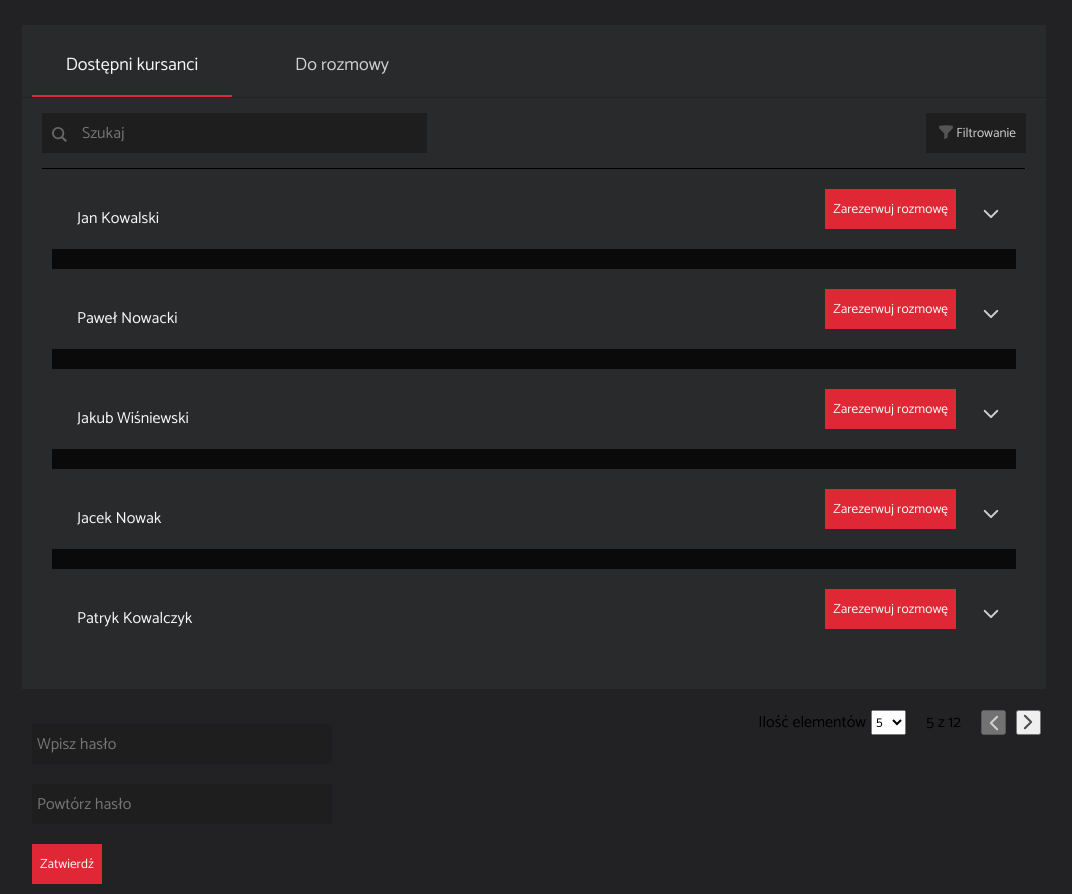
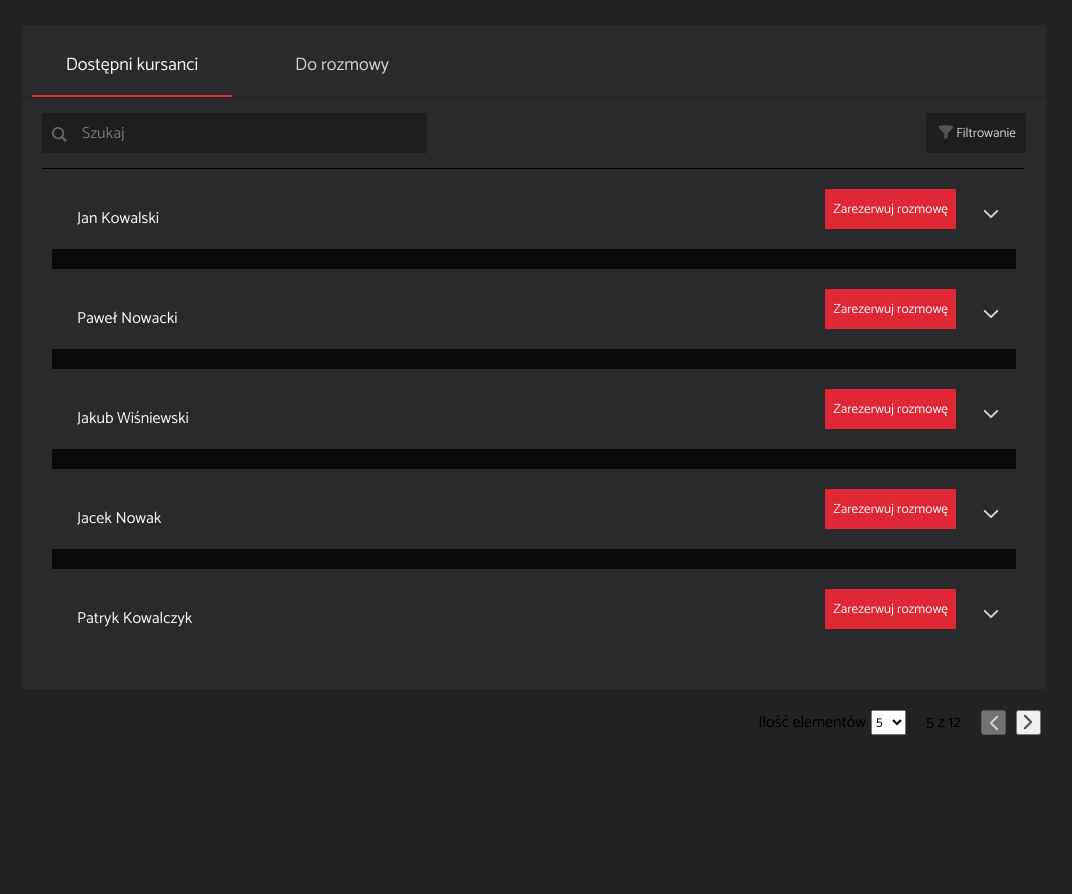
Before and after one commit to MateuszSzczukiewicz/MegaK-grupa3-frontend, a React (Vite) app: page /students in a window 1280 px wide. Shown: the whole page, without its empty margins (106-1178 px from the left). After the commit the page ends 800 px from the top, so only its background shows below. Built offline with nearby package versions, Linux system fonts and the light colour scheme.

Commit message:
StudentsComponent back changes

```diff
--- a/src/components/organisms/StudentsComponent/StudentsComponent.tsx
+++ b/src/components/organisms/StudentsComponent/StudentsComponent.tsx
@@ -2,7 +2,6 @@ import { StudentsComponentDiv } from './StudentsComponent.styles.ts';
 import {useEffect, useState} from "react";
 import {StudentsPageHeader} from "../../molecules/StudentsPageHeader/StudentsPageHeader";
 import {StudentsPageMain} from "../../molecules/StudentsPageMain/StudentsPageMain";
-import {GotAJob} from "../../molecules/GotAJob/GotAJob";
 
 export const StudentsComponent = () => {
 
@@ -31,12 +30,9 @@ export const StudentsComponent = () => {
 
 
     return (
-        <>
         <StudentsComponentDiv>
             <StudentsPageHeader simplified={simplified} setSimplified={setSimplified}/>
             <StudentsPageMain simplified={simplified} studentsList={studentsList}/>
         </StudentsComponentDiv>
-        <GotAJob/>
-        </>
     )
 }
```
